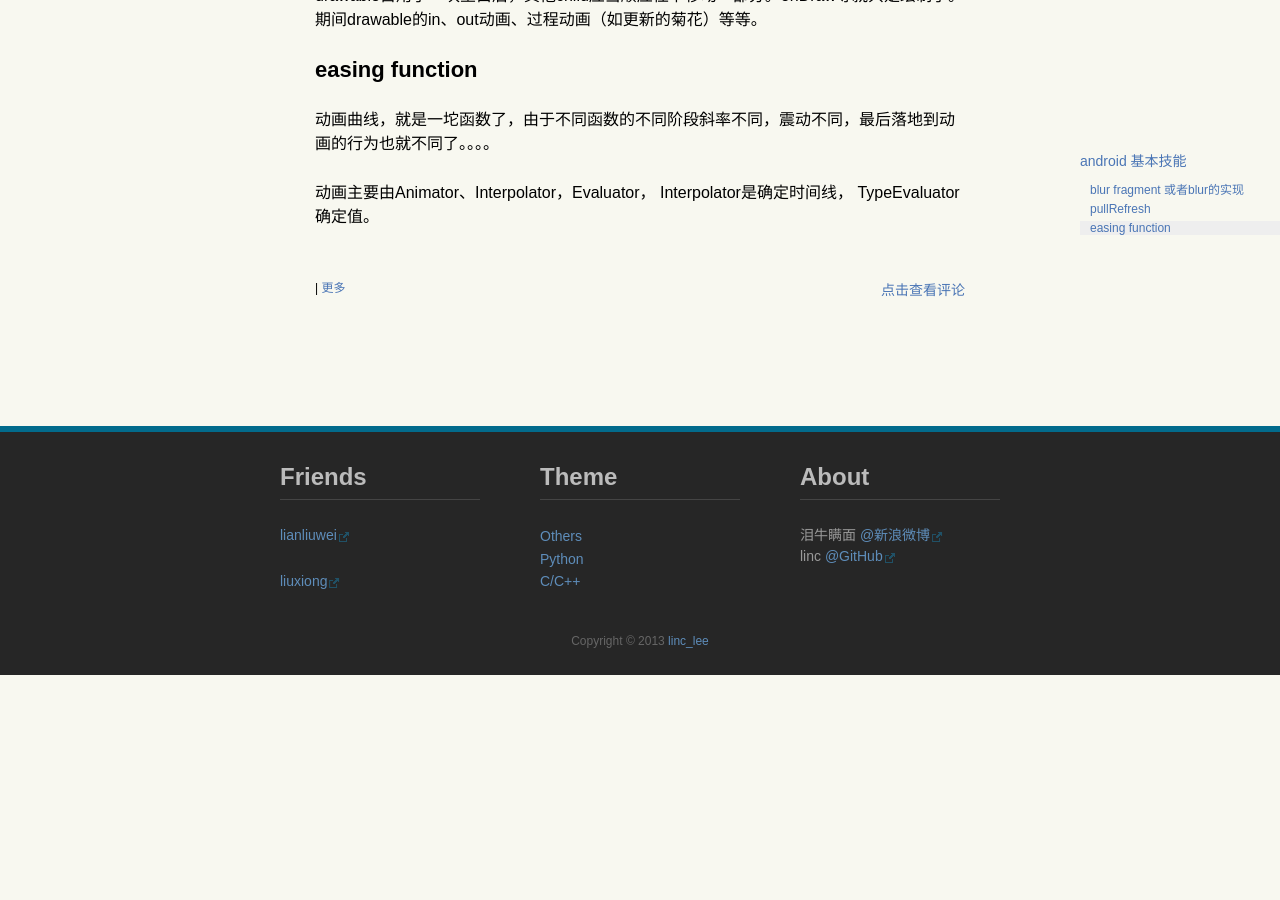
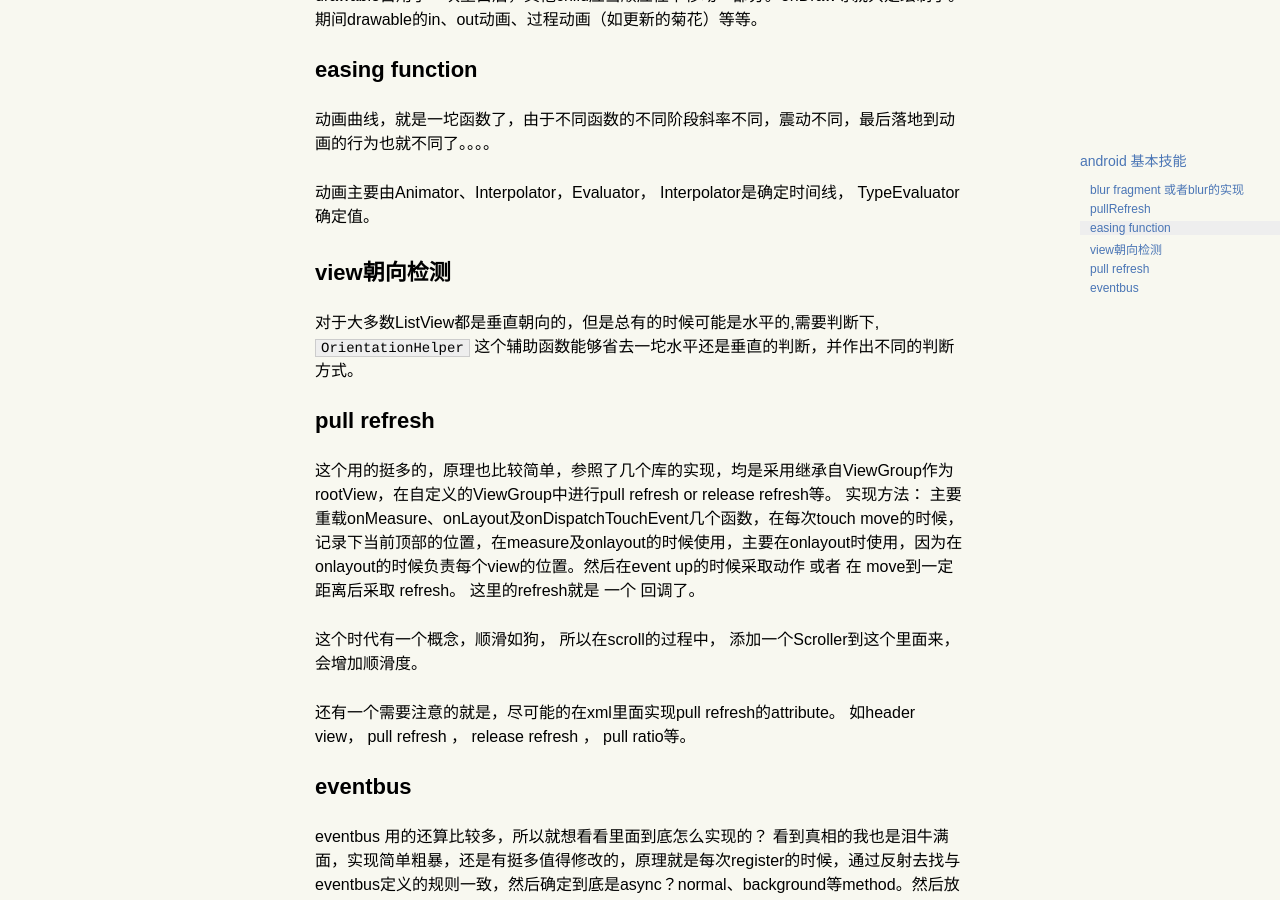
Before and after one commit to lincleejun/lincleejun.github.com, a Jekyll site: the page built from _posts/blog/2015-04-27-android-basic-skills.md, in a window 1280 px wide and 900 px high, scrolled down 599 px. Built offline with Jekyll 4.4.1, drawn with Linux system fonts in a browser that asks for light colours; Markdown is read by kramdown in place of the engine named in the settings; before the commit the page ends 1274 px from its top, so only the background shows below that; some of the changed text lies outside the part shown.

Commit message:
add skills details

```diff
--- a/_posts/blog/2015-04-27-android-basic-skills.md
+++ b/_posts/blog/2015-04-27-android-basic-skills.md
@@ -27,3 +27,20 @@ onMeasure是确定当前下拉更新的drawable占用了一块空白后，其他
 动画主要由Animator、Interpolator，Evaluator，
 Interpolator是确定时间线，
 TypeEvaluator确定值。
+
+
+## view朝向检测
+对于大多数ListView都是垂直朝向的，但是总有的时候可能是水平的,需要判断下,
+`OrientationHelper` 这个辅助函数能够省去一坨水平还是垂直的判断，并作出不同的判断方式。
+
+## pull refresh
+这个用的挺多的，原理也比较简单，参照了几个库的实现，均是采用继承自ViewGroup作为rootView，在自定义的ViewGroup中进行pull refresh or release refresh等。
+实现方法： 主要重载onMeasure、onLayout及onDispatchTouchEvent几个函数，在每次touch move的时候，记录下当前顶部的位置，在measure及onlayout的时候使用，主要在onlayout时使用，因为在onlayout的时候负责每个view的位置。然后在event up的时候采取动作 或者 在 move到一定距离后采取 refresh。 这里的refresh就是 一个 回调了。
+
+这个时代有一个概念，顺滑如狗， 所以在scroll的过程中， 添加一个Scroller到这个里面来，会增加顺滑度。
+
+还有一个需要注意的就是，尽可能的在xml里面实现pull refresh的attribute。  如header view， pull refresh ， release refresh ， pull ratio等。
+
+## eventbus
+eventbus 用的还算比较多，所以就想看看里面到底怎么实现的？
+看到真相的我也是泪牛满面，实现简单粗暴，还是有挺多值得修改的，原理就是每次register的时候，通过反射去找与eventbus定义的规则一致，然后确定到底是async？normal、background等method。然后放到一个大大的集合里面，每次post的时候，就去找这个事件类型都有谁要了？然后根据上面提到的method，one by one的send过去。
```
